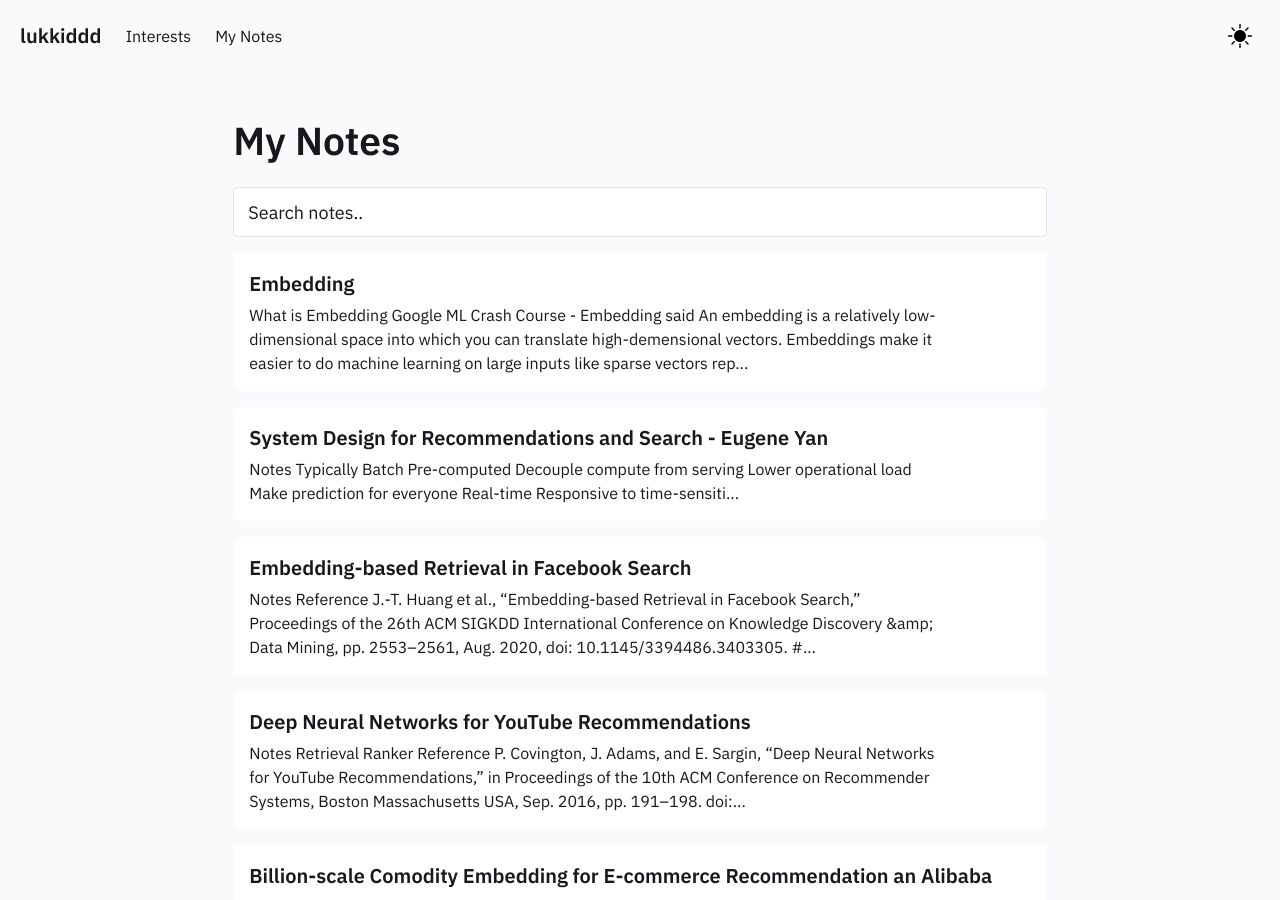
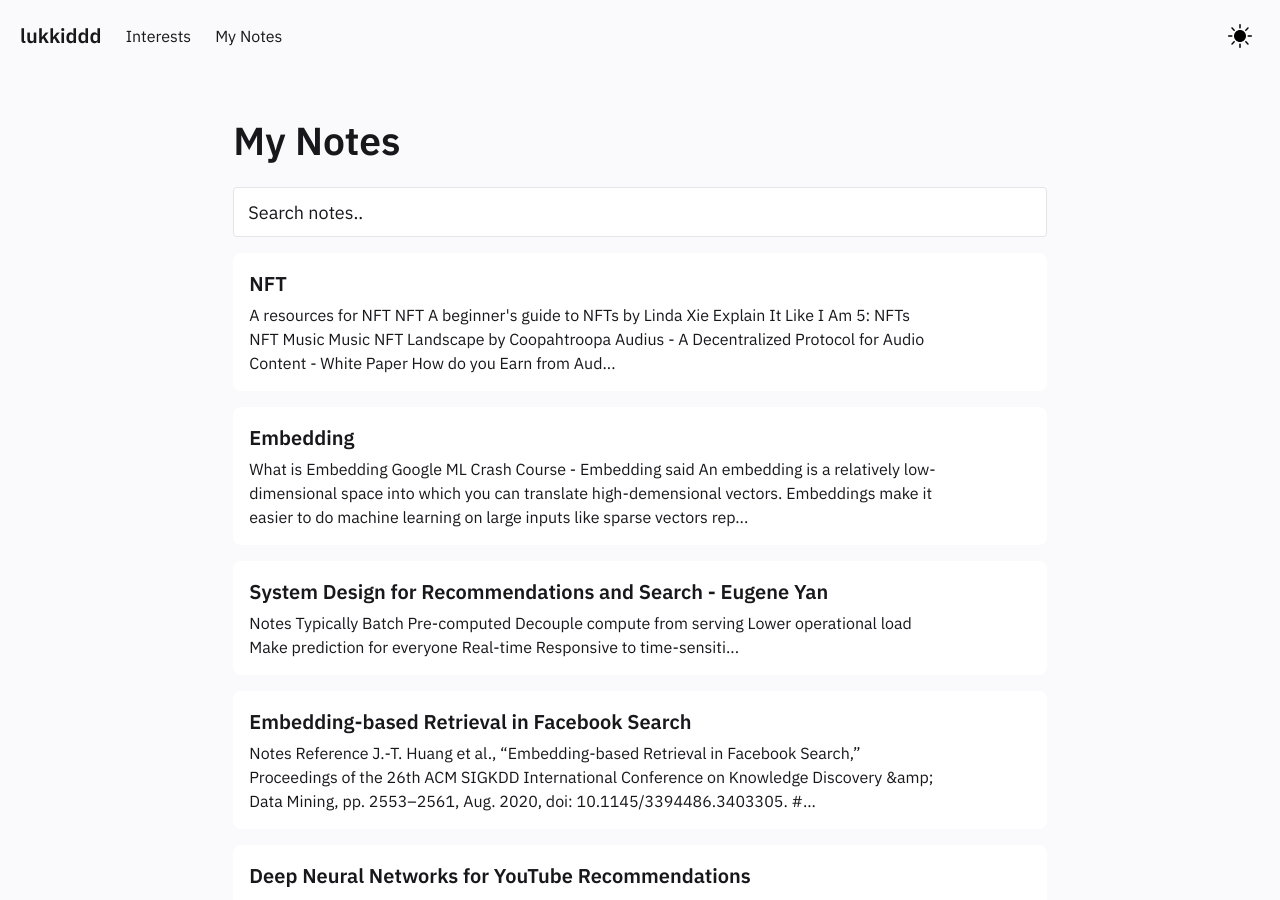
Before and after one commit to lukkiddd/lukkiddd.github.io, a Jekyll site: the page built from pages/index.md, in a window 1280 px wide and 900 px high. Built offline with Jekyll 4.4.1, drawn with Linux system fonts in a browser that asks for light colours.

Commit message:
Add NFTs note

```diff
--- /dev/null
+++ b/_notes/Public/NFT.md
@@ -0,0 +1,47 @@
+---
+title : NFT
+notetype : feed
+date : 13-03-2022
+---
+
+A resources for NFT
+
+### NFT
+- [A beginner's guide to NFTs by Linda Xie](https://linda.mirror.xyz/df649d61efb92c910464a4e74ae213c4cab150b9cbcc4b7fb6090fc77881a95d)
+- [Explain It Like I Am 5: NFTs](https://messari.io/article/explain-it-like-i-am-5-nfts)
+
+
+
+
+### NFT Music
+- [Music NFT Landscape by Coopahtroopa](https://coopahtroopa.mirror.xyz/8OrpDmu5wboGX36-vXIt3gBMQMoihY0k_kV4XowlMMo?fbclid=IwAR3_S9cGp8DAY-95BaiciGMeqJDqQLe4zmld0lvgeqKJH1pq1O2h2SRsS5k)
+- [Audius - A Decentralized Protocol for Audio Content - White Paper](https://whitepaper.audius.co/AudiusWhitepaper.pdf)
+	- [How do you Earn from Audius](https://www.linkedin.com/pulse/how-do-you-earn-from-audius-can-stake-crypto-kevin-whitsitt/)
+	- [Audius staking](https://staking.staked.us/audius-staking)
+	- [Messary - Audius](https://messari.io/asset/audius)
+- [The NFT Effect on the Music Industry (PRO)](https://messari.io/article/the-nft-effect-on-the-music-industry)
+- [Crypto and Music: Jamming into Web 3.0 (PRO)](https://messari.io/article/crypto-and-music-jamming-into-web-3-0)
+
+
+
+---
+- Spotify: $0.0035 pps
+- Apply Music: $0.01 pps
+- Deepzer: $0.01 pps
+- Audius: $0.35 pps (??)
+
+
+#### Resources
+- [How Spotify's streaming royalities work](https://www.businessinsider.com/how-much-does-spotify-pay-per-stream)
+
+> Not all listeners are the same. Spotify Premium listeners pay more per stream than Free tier listeners. And the pay-per-stream also changes based on what country a listener is from; according to [music distributor iGroove](https://www.igroovemusic.com/blog/wie-viel-erhalte-ich-pro-stream-auf-spotify.html?lang=en), listeners from the US pay $0.0035 per stream, for example, while Italian listeners will pay $0.0019.
+
+- [How much do I get per stream on Apple Music?]
+
+> Even though Apple Music clearly pays more per stream than the majority of their competitors, they are still pretty far away from those $0.01.
+>
+> On average across all countries, Apple Music pays $0.00599265 per stream.
+
+- [How much do I get per stream on Deezer?](https://www.igroovemusic.com/blog/how-much-do-i-get-per-stream-on-deezer.html?lang=en)
+
+- [PPS: Comparing Spotify, Apple, and Deezer](https://www.igroovemusic.com/blog/pps-comparing-spotify-apple-and-deezer.html)
--- a/_posts/2022-01-17-interests.md
+++ b/_posts/2022-01-17-interests.md
@@ -20,3 +20,8 @@ title: Interests
 ##### Search
 
 - [Search](/notes/Search)
+
+
+#### NFTs
+
+- [NFT](/notes/NFT)
```
